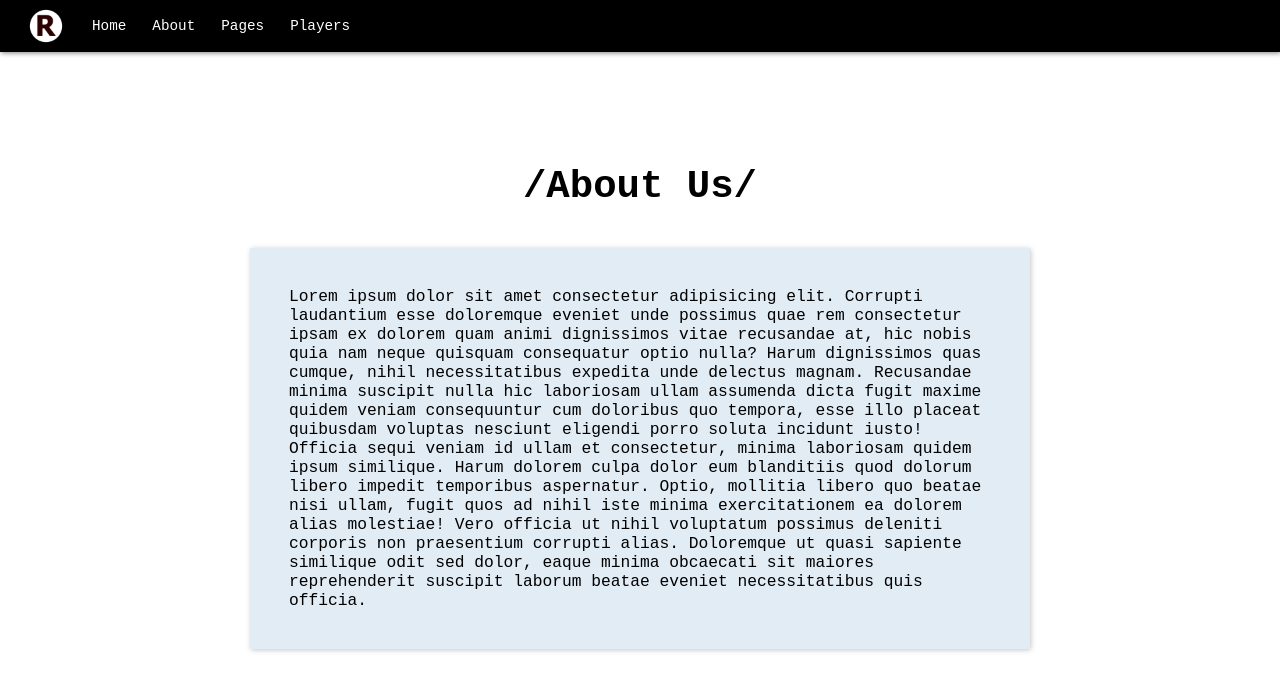
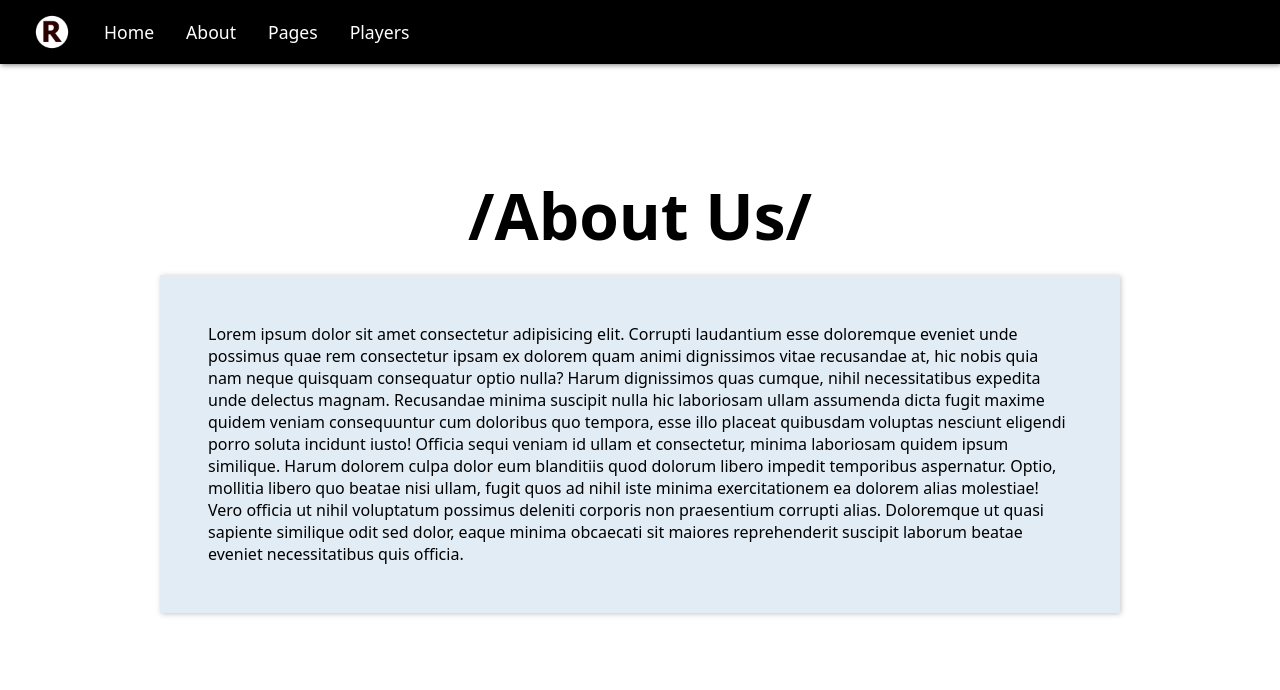
Before and after one commit to CannenS/sport-rally, a React (Create React App) app: page /about in a window 1280 px wide. Shown: the top 690 px of the page. Built offline with nearby package versions, Linux system fonts and the light colour scheme.

Commit message:
updating styles

```diff
--- a/src/index.css
+++ b/src/index.css
@@ -2,7 +2,8 @@
   margin: 0;
   padding: 0;
   box-sizing: border-box;
-  font-family: monospace;
+  font-family: system-ui, -apple-system, BlinkMacSystemFont, "Segoe UI", Roboto,
+    Oxygen, Ubuntu, Cantarell, "Open Sans", "Helvetica Neue", sans-serif;
 }
 
 /* ERROR PAGE */
@@ -74,12 +75,13 @@
 /* FORM */
 
 .form-box {
-  height: 7rem;
+  min-height: 3rem;
   display: flex;
   align-items: center;
   justify-content: center;
   min-width: 100%;
   flex-direction: column;
+  padding: 2rem;
 }
 
 .form-box h1 {
@@ -95,8 +97,6 @@
   justify-content: center;
   border-radius: 5px;
   padding: 0.05rem;
-  position: absolute;
-  top: 50%;
   background-color: rgba(208, 226, 242, 0.593);
 }
 
@@ -300,26 +300,27 @@
 /* ABOUT PAGE */
 
 .about {
-  height: calc(100vh - 4rem);
+  min-height: calc(100vh - 4rem);
   display: flex;
   align-items: center;
   justify-content: center;
   flex-direction: column;
+  padding-bottom: 6rem;
 }
 
 .about-text {
   background-color: rgba(223, 234, 244, 0.88);
   width: 60rem;
-  margin: 3rem;
   display: flex;
   box-shadow: 1px 1px 5px rgba(68, 67, 67, 0.3);
 }
 
 .about-text p {
   padding: 3rem;
-  font-size: 1.25rem;
+  font-size: 1rem;
 }
 
 .about h1 {
-  font-size: 3rem;
+  font-size: 4rem;
+  padding: 1rem;
 }
```
